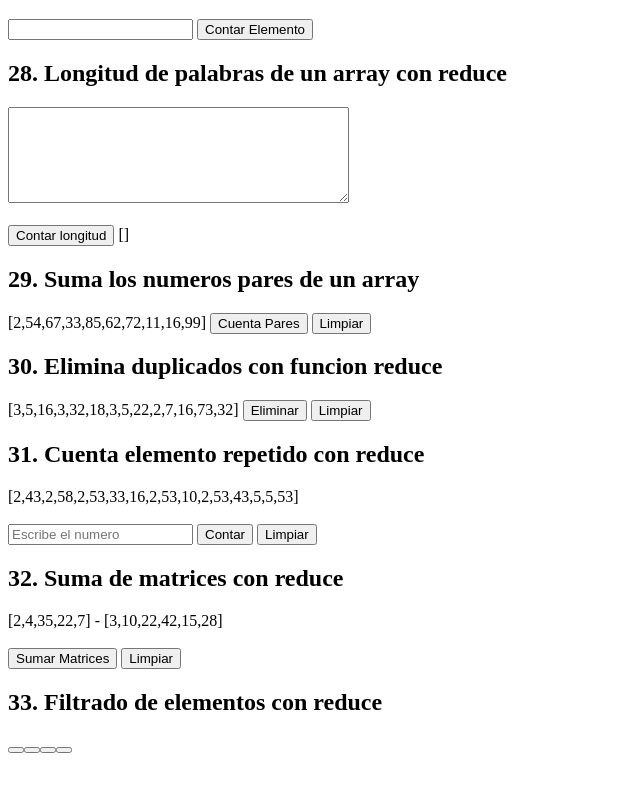
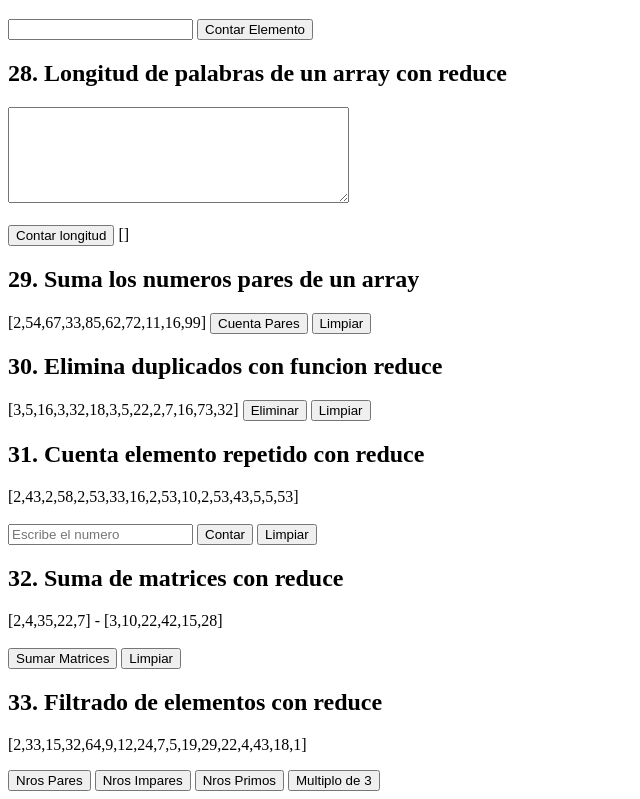
Before and after one commit to matiasmoscone1/practica-ejercicios-logica-programacion-react, a React (Vite) app: page / in a window 1280 px wide. Shown: the part 4970-5769 px from the top of the page, without its empty margins (0-640 px from the left). Before the commit the page ends 5732 px from the top, so only its background shows below. Built offline with nearby package versions, Linux system fonts and the light colour scheme.

Commit message:
Maquetando ejercicio 33

```diff
--- a/src/ejercicios/FiltraElementosReduce.jsx
+++ b/src/ejercicios/FiltraElementosReduce.jsx
@@ -5,17 +5,18 @@
 
 const FiltraElementosReduce = () => {
 
-
+    const arrayNumeros = [2, 33, 15, 32, 64, 9, 12, 24, 7, 5, 19, 29, 22, 4, 43, 18, 1];
 
 
 
     return(<>
     <div>
         <h2>33. Filtrado de elementos con reduce</h2>
-        <button></button>
-        <button></button>
-        <button></button>
-        <button></button>
+        <p>{`[${arrayNumeros.join(",")}]`}</p>
+        <button>Nros Pares</button>{" "}
+        <button>Nros Impares</button>{" "}
+        <button>Nros Primos</button>{" "}
+        <button>Multiplo de 3</button>
     </div>
     </>)
 
```
